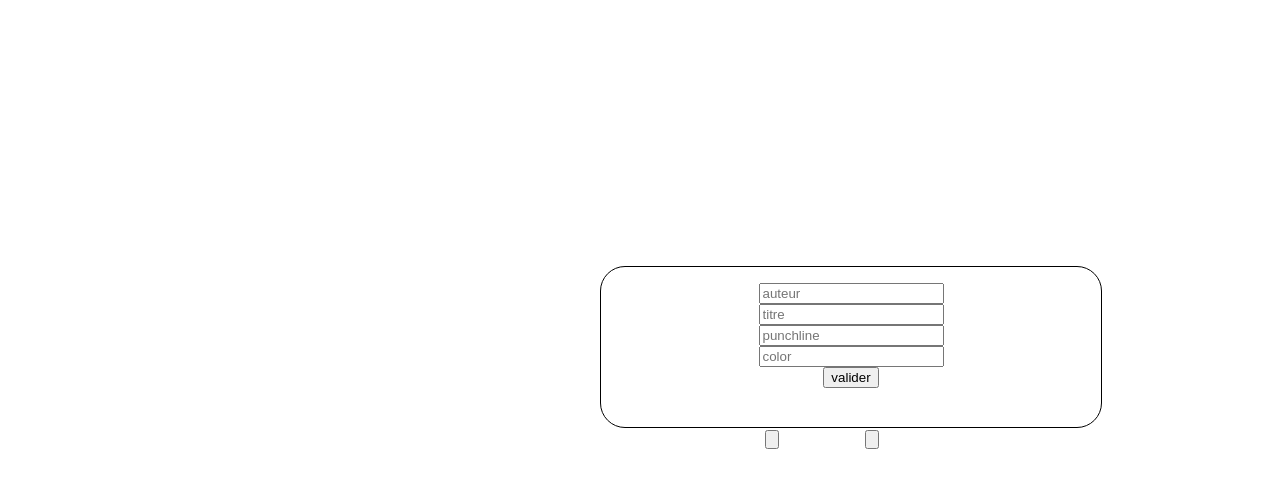
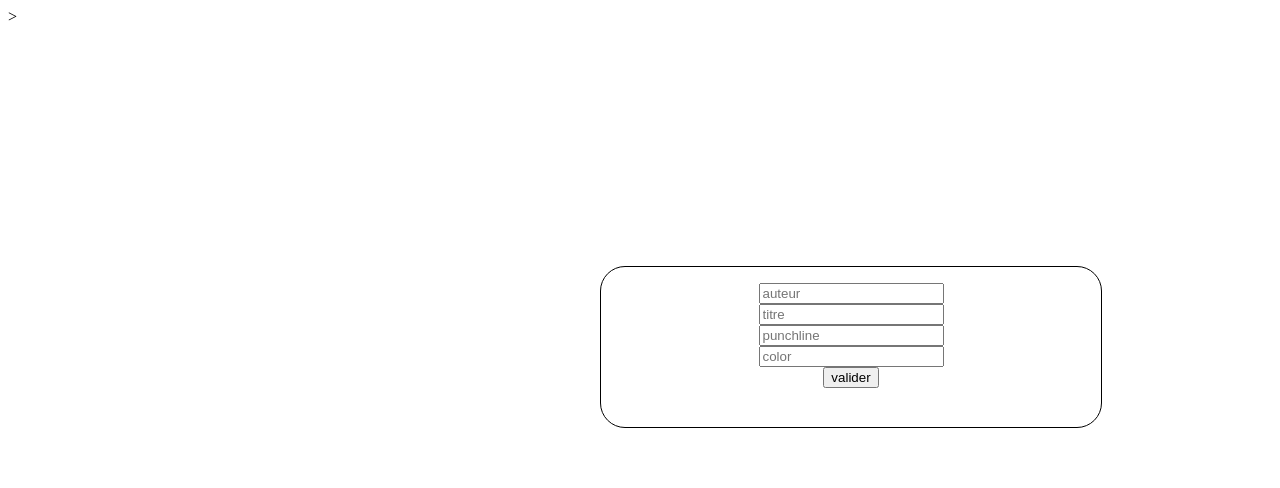
Before and after one commit to mehdi-ikrar/generator, a plain HTML site: page index.html in a window 1280 px wide. Drawn offline with Linux system fonts and the light colour scheme.

Commit message:
img supp

```diff
--- a/index.html
+++ b/index.html
@@ -25,9 +25,10 @@
 
 
     </blockquote>
-        <button id="btn" ></p></button>
-    <button id="submitButton" ></p></button>
-    <script src="script.js"><script>
+    <div>
+
+    </div>
+>
 </body>
 
 </html>
```
